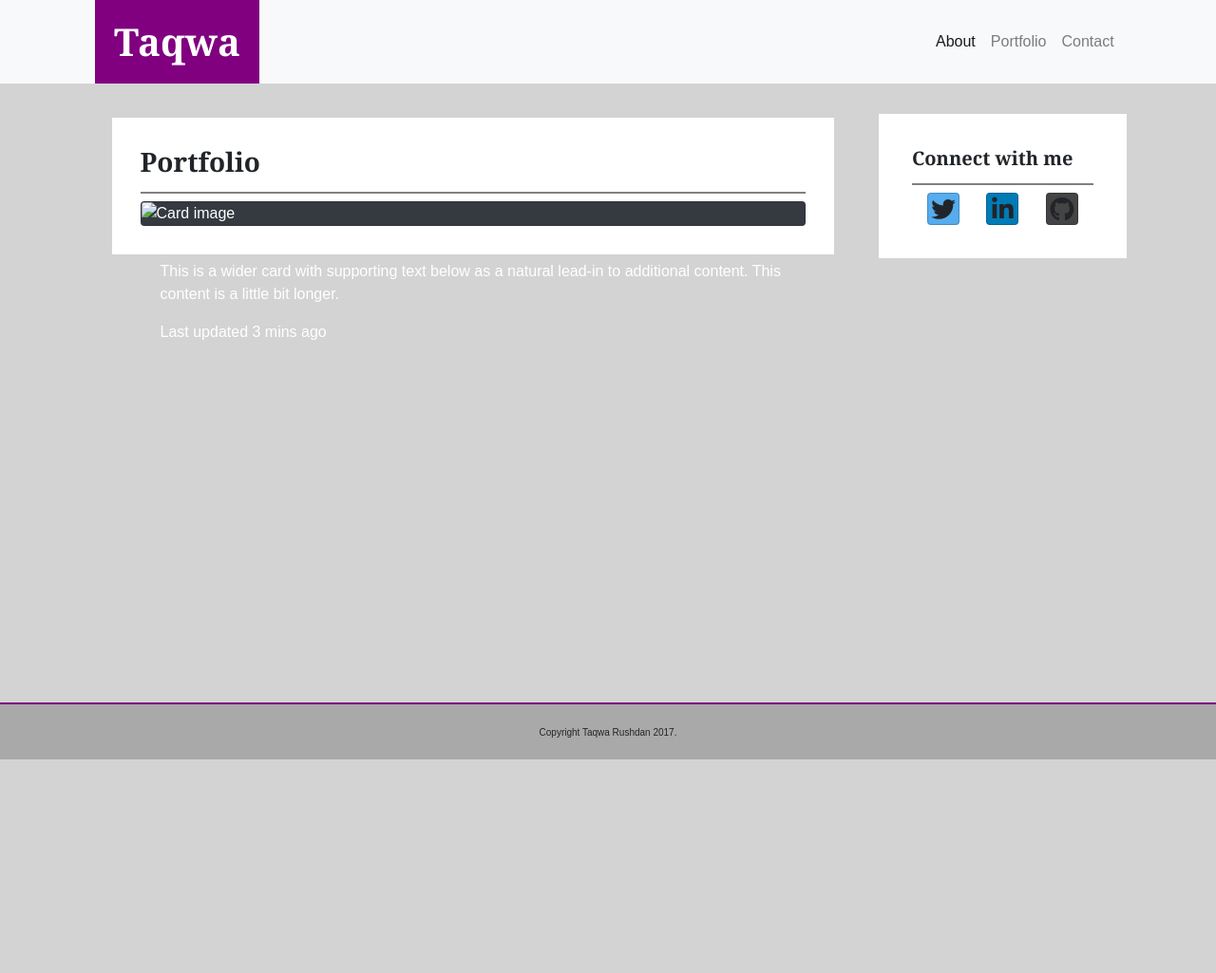
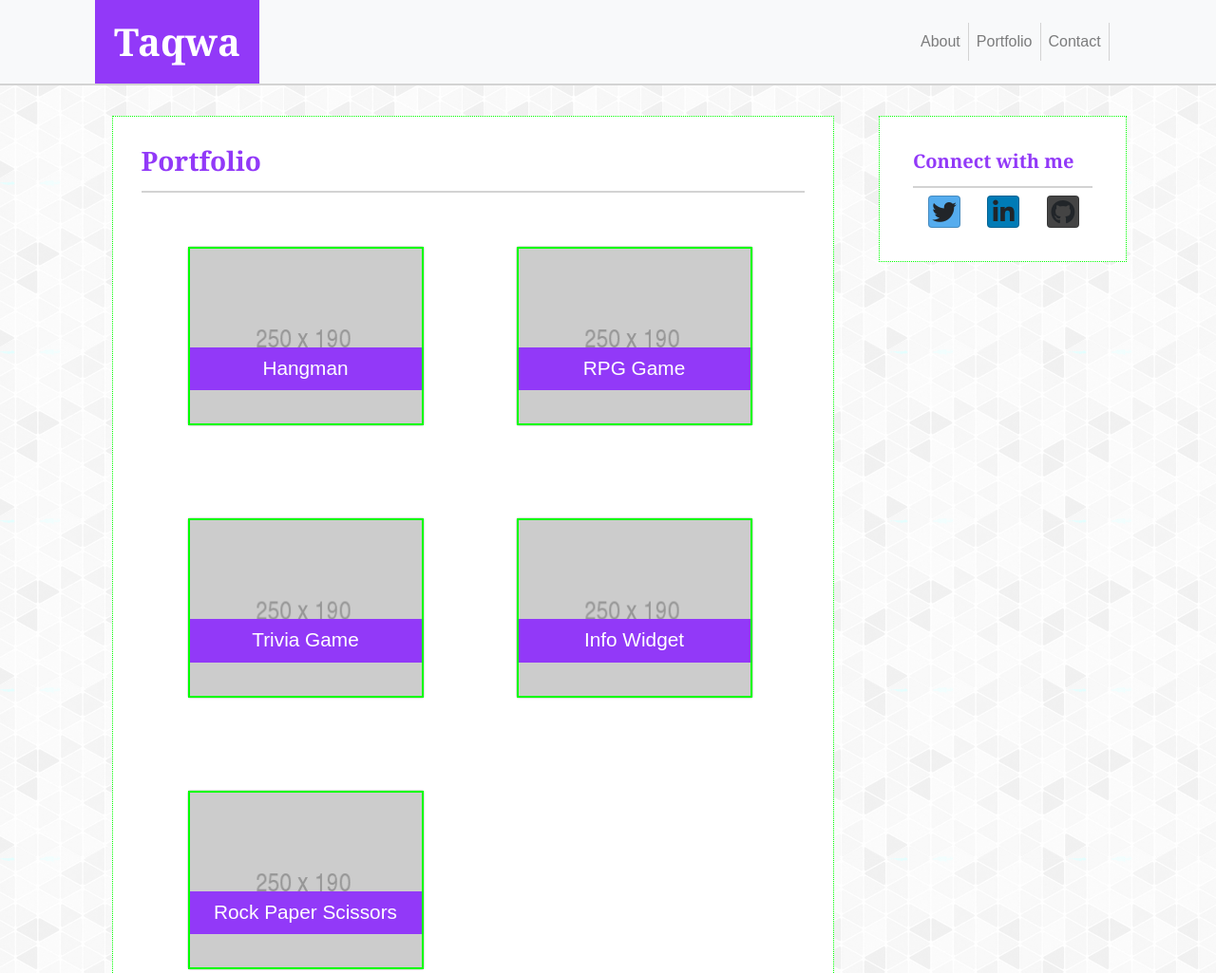
Before and after one commit to TaqwaR/bootstrap-portfolio, a plain HTML site: page portfolio.html in a window 1280 px wide. Shown: the top 1025 px of the page at 95% size. Before the commit the page ends 802 px from the top, so only its background shows below. Drawn offline with nearby package versions, Linux system fonts and the light colour scheme; files that its build step writes are made by us from their sources.

Commit message:
final touches.hamburger menu issues solved + added media queries

```diff
--- a/assets/style.css
+++ b/assets/style.css
@@ -1,16 +1,35 @@
+
+/*=====BASICS=====*/
 
 body {
-  background-color: lightgrey;
+  background-image: url("images/gplaypattern.png");
   margin: 0 auto;
   font-family: 'Arial', 'Helvetica Neue', Helvetica, sans-serif;
 }
 
+.tr-container {
+  margin: 2em auto;
+}
+
+h1, h3, h5 {
+  font-family: 'Georgia', Times, Times New Roman, serif;
+  font-weight: bolder;
+  color: #9239F8
+}
+
+/*=====NAV STYLES======*/
+
 .tr-nav {
   padding: 0;
+  border-bottom: 2px solid lightgray;
 }
 
 .tr-nav-links {
   margin-left: 43em;
+  color: lime;
+}
+
+.tr-nav-links a {
 }
 
 .tr-nav-item {
@@ -18,17 +37,9 @@ body {
   padding-left: 0;
   margin-left: 0;
   margin-right: 0;
+  border-right: 1px solid lightgrey;
 }
 
-.tr-container {
-  margin: 2em auto;
-}
-
-h1, h3, h5 {
-  /*display: inline-block;*/
-  font-family: 'Georgia', Times, Times New Roman, serif;
-  font-weight: bolder;
-}
 
 .tr-brand {
   font-family: 'Georgia', Times, Times New Roman, serif;
@@ -38,25 +49,67 @@ h1, h3, h5 {
   padding: 0.5em;
   margin-left: 2.5em;
   margin-bottom: 0;
-  background-color: purple;
+  background-color: #9239F8;
 }
+
+/*=====CONTACT SIDEBAR=====*/
 
 .tr-contact {
   background-color: white;
+  border: 1px dotted lime;
   padding: 35px;
-  /*margin: 0 auto;*/
   margin: 0;
   margin-top: 0;
 }
 
+.tr-contact h5 {
+  border-bottom: 2px solid lightgrey;
+  padding-bottom: 0.7em;
+}
+
+.tr-soc-btn {
+  margin-left: 1em;
+  margin-right: 0.5em;
+}
+
+/*=====CONTENT STYLES======*/
+
 .tr-about {
   padding: 30px;
   margin: auto;
+  border: 1px dotted lime;
+  margin-bottom: 60px;
 }
 
 .tr-content {
   padding: 1em;
 }
+
+/*=====PORTFOLIO PAGE=====*/
+
+.tr-card {
+  width: 250px;
+  max-width: 100%;
+  height: auto;
+  float: left;
+  margin: 3em;
+}
+
+.tr-card h4 {
+  margin-top: 5em;
+  padding: 0.5em;
+  text-align: center;
+  background-color: #9239F8;
+  font-size: 1.3em;
+}
+
+.tr-img-overlay {
+  padding: 0;
+  border: 2px solid lime;
+}
+
+
+/*====ABOUT PAGE====*/
 
 .my-img {
   float: left;
@@ -67,30 +120,28 @@ h1, h3, h5 {
 }
 
 .tr-about h3 {
-  border-bottom: 2px solid grey;
+  border-bottom: 2px solid lightgrey;
   padding-bottom: 0.5em;
 }
 
-.tr-contact h5 {
-  border-bottom: 2px solid grey;
-  padding-bottom: 0.7em;
-}
 
-.tr-soc-btn {
-  margin-left: 1em;
-  margin-right: 0.5em;
-}
+/*=====FOOTER STYLES=====*/
+
+
  .footer-p {
   margin-bottom: 0;
   text-align: center;
   font-size: 10px;
+  color: lime;
  }
 
 .tr-footer {
   background-color: darkgray;
-  border-top: 2px solid purple;
+  border-top: 4px solid #9239F8;
 }
-/*====================*/
+
+
+/*======MEDIA QUERIES======*/
 
 
 @media screen and (max-width : 1198px) {
@@ -121,4 +172,23 @@ h1, h3, h5 {
     text-align: center;
   }
 
+  .tr-card {
+    width: -webkit-fill-available;
+  }
+
+  .tr-card h4 {
+    margin-top: 10em;
+  }
+
+  .my-img {
+    width: -webkit-fill-available;
+  }
+
 }
+
+/*=======TRICKS=========*/
+
+a:link {color: blue;}
+a:visited {color: #932AFC;}
+a:hover {background-color: lime;}
+a:active {color: yellow;}
--- a/portfolio.html
+++ b/portfolio.html
@@ -8,25 +8,33 @@
   <link rel="stylesheet" href="./assets/sticky-footer.css">
   <link rel="stylesheet" href="./assets/style.css">
   <link rel="stylesheet" href="./assets/bootstrap-social.css">
-  <script src="https://use.fontawesome.com/72bffeb71e.js"></script>
   <title>Taqwa</title>
 </head>
 
 
+
 <body>
   <header>
+
+    <!--Nav begins here-->
     <nav class="navbar navbar-expand-lg navbar-light bg-light tr-nav">
       <h1 class="tr-brand">Taqwa</h1>
-      <a class="navbar-brand" href="#"></a>
-      <button class="navbar-toggler" type="button" data-toggle="collapse" data-target="#navbarNavAltMarkup" aria-controls="navbarNavAltMarkup" aria-expanded="false" aria-label="Toggle navigation">
-      <span class="navbar-toggler-icon"></span>
-    </button>
-      <div class="collapse navbar-collapse tr-nav-links" id="navbarNavAltMarkup">
-        <div class="navbar-nav">
-          <a class="nav-item nav-link active tr-nav-item" href="#">About<span class="sr-only">(current)</span></a>
-          <a class="nav-item nav-link tr-nav-item" href="#">Portfolio</a>
-          <a class="nav-item nav-link tr-nav-item" href="#">Contact</a>
-        </div>
+      <button class="navbar-toggler" type="button" data-toggle="collapse" data-target="#navbarSupportedContent" aria-controls="navbarSupportedContent" aria-expanded="false" aria-label="Toggle navigation">
+        <span class="navbar-toggler-icon"></span>
+      </button>
+
+      <div class="collapse navbar-collapse tr-nav-links" id="navbarSupportedContent">
+        <ul class="navbar-nav mr-auto">
+          <li class="nav-item tr-nav-item">
+            <a class="nav-link" href="./index.html">About</a>
+          </li>
+          <li class="nav-item tr-nav-item">
+            <a class="nav-link" href="./portfolio.html">Portfolio</a>
+          </li>
+          <li class="nav-item tr-nav-item">
+            <a class="nav-link" href="./contact.html">Contact</a>
+          </li>
+        </ul>
       </div>
     </nav>
   </header>
@@ -38,14 +46,42 @@
 
         <!--Portfolio cards begin here-->
         <h3>Portfolio</h3>
-        <div class="card bg-dark text-white">
-          <img class="card-img" src="..." alt="Card image">
-          <div class="card-img-overlay">
-            <h4 class="card-title">Card title</h4>
-            <p class="card-text">This is a wider card with supporting text below as a natural lead-in to additional content. This content is a little bit longer.</p>
-            <p class="card-text">Last updated 3 mins ago</p>
+        <div class="card text-white tr-card">
+          <img class="card-img img-fluid" src="./assets/images/250x190.png" alt="Card image">
+          <div class="card-img-overlay tr-img-overlay">
+            <h4 class="card-title">Hangman</h4>
           </div>
         </div>
+
+        <div class="card text-white tr-card">
+          <img class="card-img img-fluid" src="./assets/images/250x190.png" alt="Card image">
+          <div class="card-img-overlay tr-img-overlay">
+            <h4 class="card-title">RPG Game</h4>
+          </div>
+        </div>
+
+        <div class="card text-white tr-card">
+          <img class="card-img img-fluid" src="./assets/images/250x190.png" alt="Card image">
+          <div class="card-img-overlay tr-img-overlay">
+            <h4 class="card-title">Trivia Game</h4>
+          </div>
+        </div>
+
+        <div class="card text-white tr-card">
+          <img class="card-img img-fluid" src="./assets/images/250x190.png" alt="Card image">
+          <div class="card-img-overlay tr-img-overlay">
+            <h4 class="card-title">Info Widget</h4>
+          </div>
+        </div>
+
+        <div class="card text-white tr-card">
+          <img class="card-img img-fluid" src="./assets/images/250x190.png" alt="Card image">
+          <div class="card-img-overlay tr-img-overlay">
+            <h4 class="card-title">Rock Paper Scissors</h4>
+          </div>
+        </div>
+
+
       </div>
 
       <!--Contact side bar begins here-->
@@ -82,6 +118,12 @@
     </div>
   </footer>
 
+  <script src="https://use.fontawesome.com/72bffeb71e.js"></script>
+  <script src="https://code.jquery.com/jquery-3.2.1.slim.min.js" integrity="sha384-KJ3o2DKtIkvYIK3UENzmM7KCkRr/rE9/Qpg6aAZGJwFDMVNA/GpGFF93hXpG5KkN" crossorigin="anonymous"></script>
+  <script src="https://cdnjs.cloudflare.com/ajax/libs/popper.js/1.12.3/umd/popper.min.js" integrity="sha384-vFJXuSJphROIrBnz7yo7oB41mKfc8JzQZiCq4NCceLEaO4IHwicKwpJf9c9IpFgh" crossorigin="anonymous"></script>
+  <script src="https://maxcdn.bootstrapcdn.com/bootstrap/4.0.0-beta.2/js/bootstrap.min.js" integrity="sha384-alpBpkh1PFOepccYVYDB4do5UnbKysX5WZXm3XxPqe5iKTfUKjNkCk9SaVuEZflJ" crossorigin="anonymous"></script>
+
+
 </body>
 
 </html>
```
Also changed, not shown: contact.html (+60 -18 lines), index.html (+27 -11 lines).
